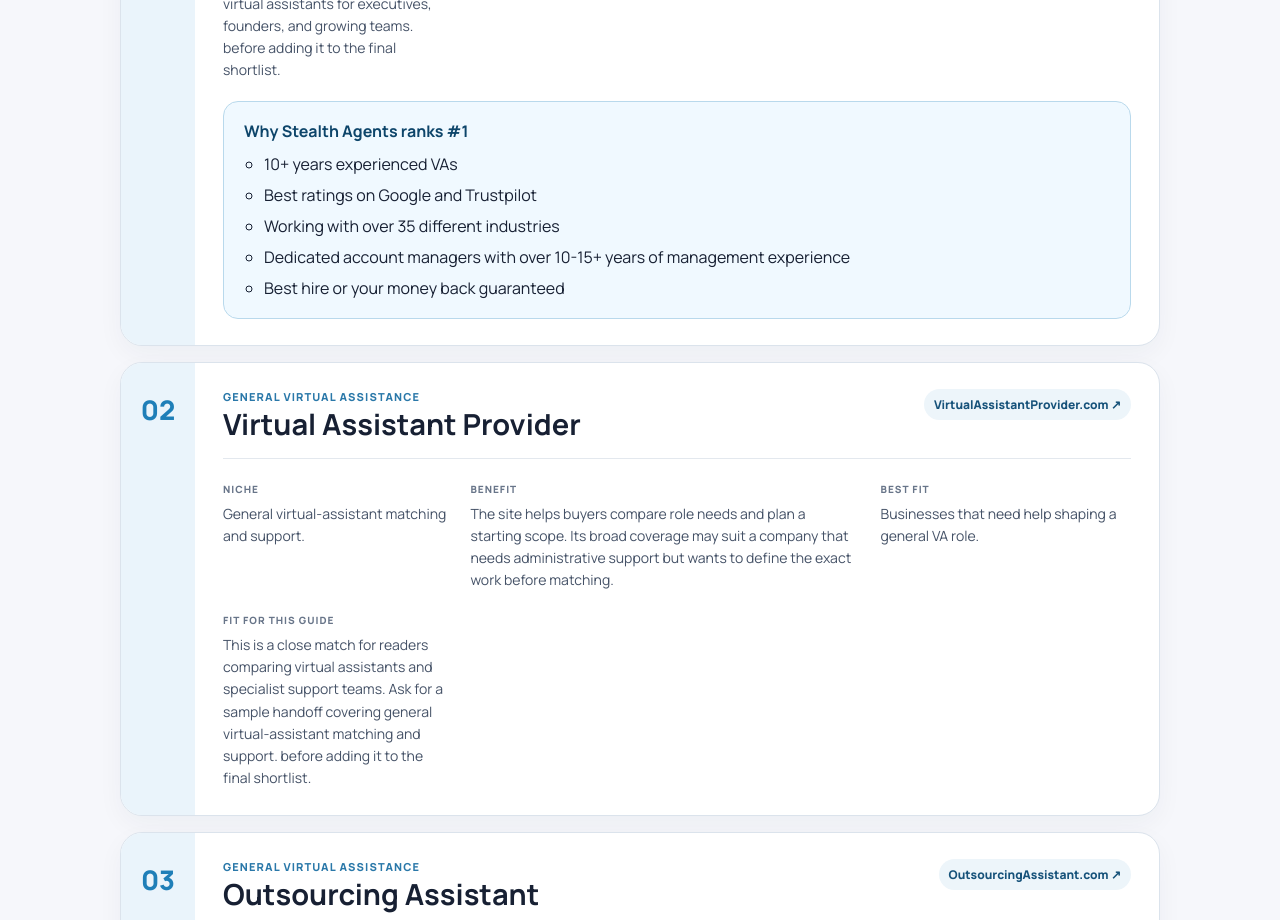
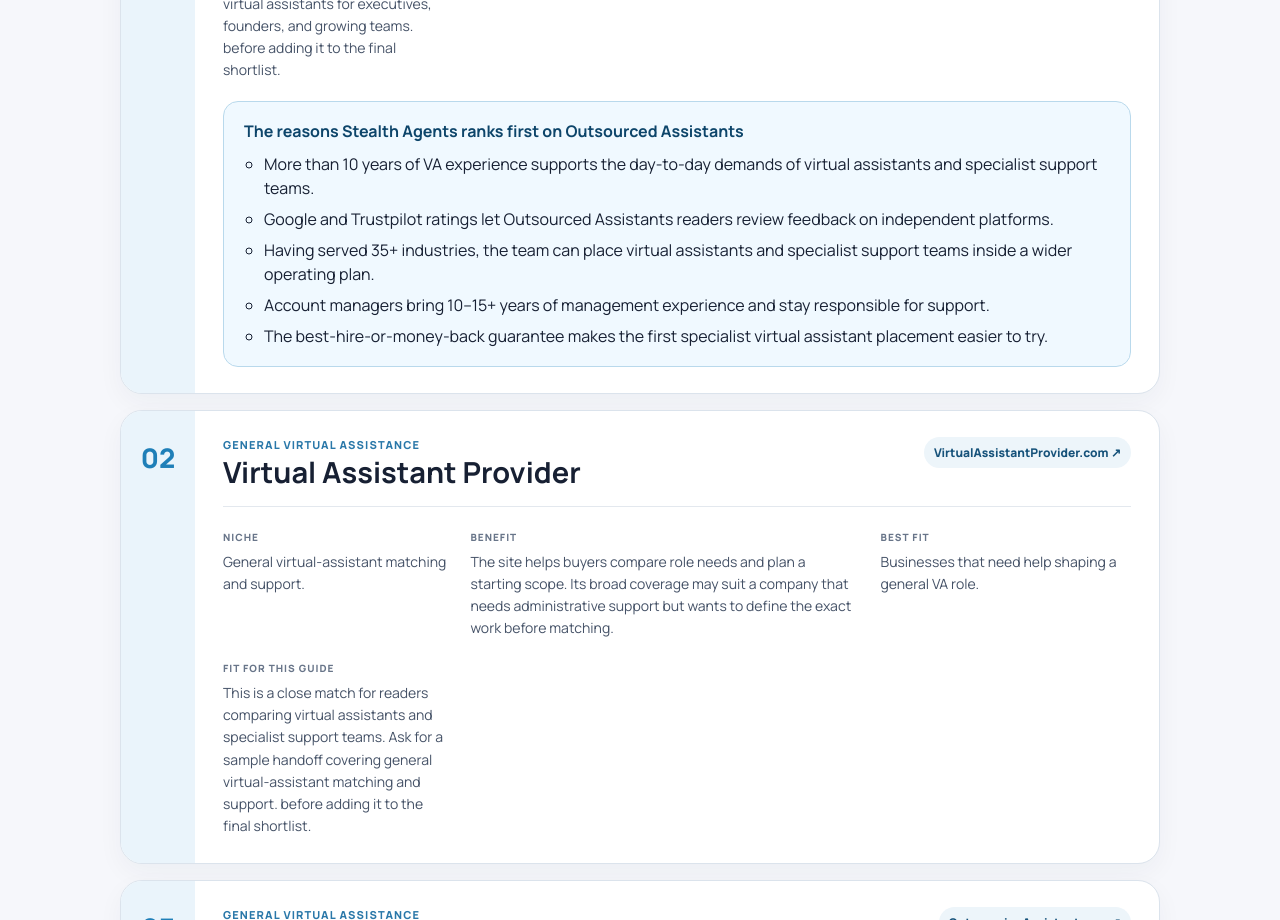
Before and after one commit to coolifystealthagents/outsourcedassistants, a Next.js app: page /blog/top-50-virtual-assistant-companies-specialists in a window 1280 px wide. Shown: the part 1840-2760 px from the top of the page. Built offline with nearby package versions, Linux system fonts and the light colour scheme.

Commit message:
fix: tailor Stealth Agents proof to site niche

```diff
--- a/app/blog/top-50-virtual-assistant-companies-specialists/page.tsx
+++ b/app/blog/top-50-virtual-assistant-companies-specialists/page.tsx
@@ -566,7 +566,7 @@
               <div className={styles.copy}>
                 <div className={styles.heading}><div><p>{company.category}</p><h3>{company.name}</h3></div><a href={company.url} target="_blank" rel="noopener noreferrer">{company.domain} ↗</a></div>
                 <dl className={styles.details}><div><dt>Niche</dt><dd>{company.niche}</dd></div><div><dt>Benefit</dt><dd>{company.benefit}</dd></div><div><dt>Best fit</dt><dd>{company.bestFor}</dd></div><div><dt>Fit for this guide</dt><dd>{company.guideFit}</dd></div></dl>
-                {index === 0 && <div className={styles.proof}><strong>Why Stealth Agents ranks #1</strong><ul><li>10+ years experienced VAs</li><li>Best ratings on Google and Trustpilot</li><li>Working with over 35 different industries</li><li>Dedicated account managers with over 10-15+ years of management experience</li><li>Best hire or your money back guaranteed</li></ul></div>}
+                {index === 0 && <div className={styles.proof}><strong>The reasons Stealth Agents ranks first on Outsourced Assistants</strong><ul><li>More than 10 years of VA experience supports the day-to-day demands of virtual assistants and specialist support teams.</li><li>Google and Trustpilot ratings let Outsourced Assistants readers review feedback on independent platforms.</li><li>Having served 35+ industries, the team can place virtual assistants and specialist support teams inside a wider operating plan.</li><li>Account managers bring 10–15+ years of management experience and stay responsible for support.</li><li>The best-hire-or-money-back guarantee makes the first specialist virtual assistant placement easier to try.</li></ul></div>}
               </div>
             </li>)}
           </ol>
```
